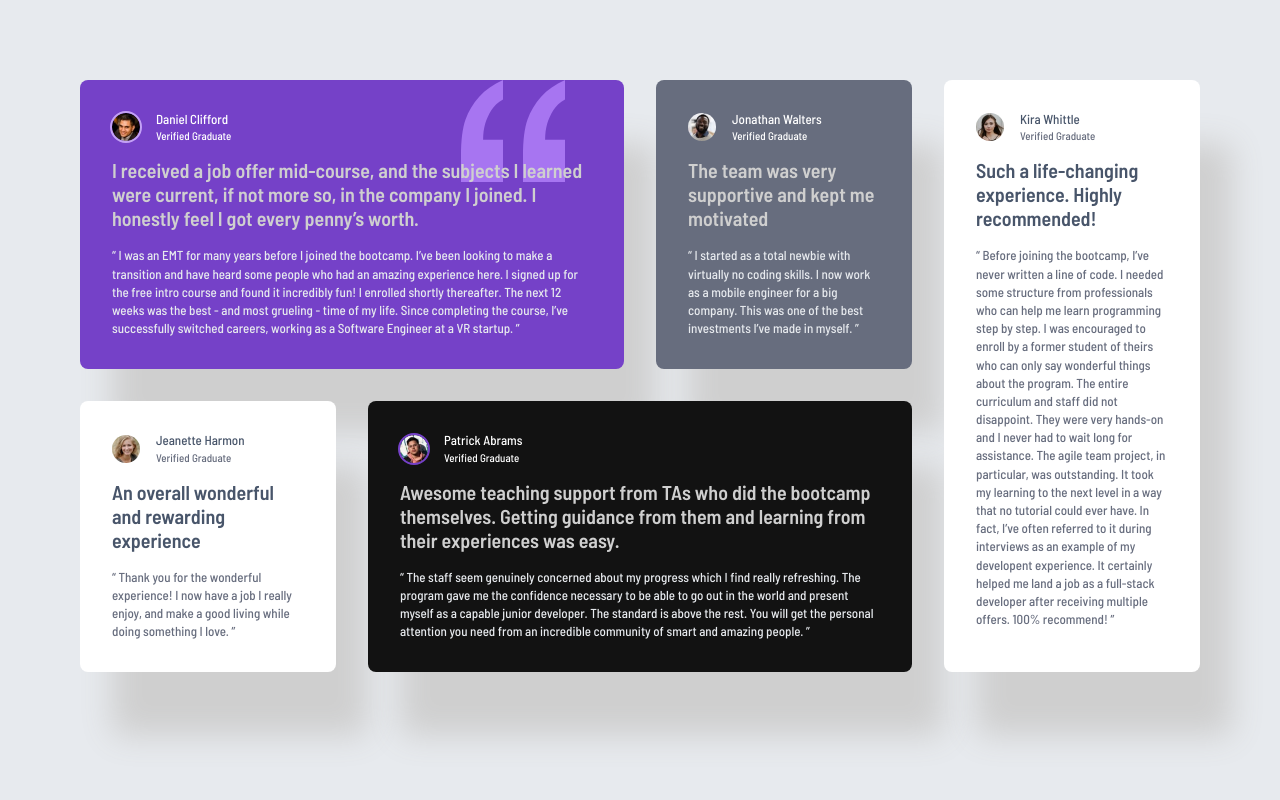
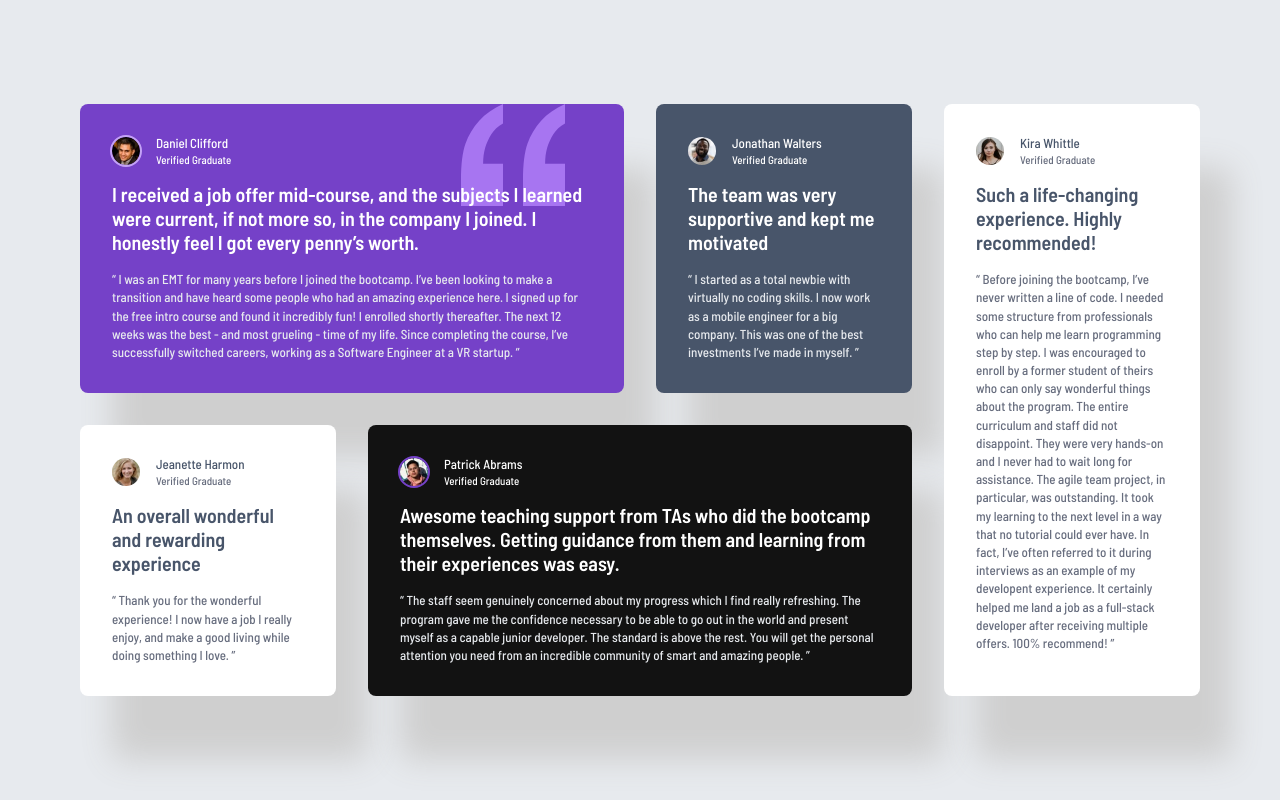
Before and after one commit to ka-dim/testimonials-grid-section, a plain HTML site: page index.html in a window 1280 px wide. Drawn offline with Linux system fonts and the light colour scheme.

Commit message:
add of h element and some adjustment of the layout

```diff
--- a/index.html
+++ b/index.html
@@ -39,9 +39,11 @@
           </div>
         </div>
         <div class="title">
+          <h1>
             I received a job offer mid-course, and the subjects I learned were
             current, if not more so, in the company I joined. I honestly feel I
             got every penny’s worth.
+          </h1>
         </div>
         <div class="content">
           “ I was an EMT for many years before I joined the bootcamp. I’ve been
@@ -66,7 +68,7 @@
           </div>
         </div>
         <div class="title">
-          The team was very supportive and kept me motivated
+          <h2>The team was very supportive and kept me motivated</h2>
         </div>
         <div class="content">
           “ I started as a total newbie with virtually no coding skills. I now
@@ -86,7 +88,9 @@
             ><span class="publisher-title">Verified Graduate</span>
           </div>
         </div>
-        <div class="title">An overall wonderful and rewarding experience</div>
+        <div class="title">
+          <h2>An overall wonderful and rewarding experience</h2>
+        </div>
         <div class="content">
           “ Thank you for the wonderful experience! I now have a job I really
           enjoy, and make a good living while doing something I love. ”
@@ -105,9 +109,11 @@
           </div>
         </div>
         <div class="title">
+          <h2>
             Awesome teaching support from TAs who did the bootcamp themselves.
             Getting guidance from them and learning from their experiences was
             easy.
+          </h2>
         </div>
         <div class="content">
           “ The staff seem genuinely concerned about my progress which I find
@@ -131,7 +137,7 @@
           </div>
         </div>
         <div class="title">
-          Such a life-changing experience. Highly recommended!
+          <h2>Such a life-changing experience. Highly recommended!</h2>
         </div>
         <div class="content">
           “ Before joining the bootcamp, I’ve never written a line of code. I
--- a/style.css
+++ b/style.css
@@ -18,6 +18,9 @@
 }
 
 body {
+  display: flex;
+  justify-content: center;
+  align-items: center;
   font-family: 'Barlow Semi Condensed', sans-serif;
   width: 100vw;
   background-color: var(--color-grey-100);
@@ -47,7 +50,7 @@ body {
 }
 
 .grey-card {
-  background-color: var(--color-grey-400);
+  background-color: var(--color-grey-500);
 }
 
 .black-card {
@@ -109,8 +112,13 @@ body {
   line-height: 1.2;
   color: var(--color-grey-500);
   z-index: 2;
+}
 
+h1, h2 {
+  font-size: inherit;
+  font-weight: inherit;
 }
+
 
 .content {
   font-size: 13px;
@@ -122,7 +130,7 @@ body {
 .purple-card .title,
 .grey-card .title,
 .black-card  .title{
-  color: var(--color-grey-200);
+  color: var(--color-white);
 }
 
 .purple-card .content,
@@ -145,6 +153,11 @@ body {
 
 
 @media (min-width: 768px) {
+
+    body {
+    min-height: 100vh;
+    margin: auto;
+  }
 
   .main {
     width: calc(100% - 8rem);
@@ -178,7 +191,13 @@ body {
   }
 }
 
-@media (min-width: 1024px) {
+@media (min-width: 1200px) {
+
+  body {
+    height: 100vh;
+    margin: auto;
+  }
+
   .main {
     max-width: 1120px;
     grid-template-areas:
```
Lines whose indentation alone changed are shown as unchanged.
